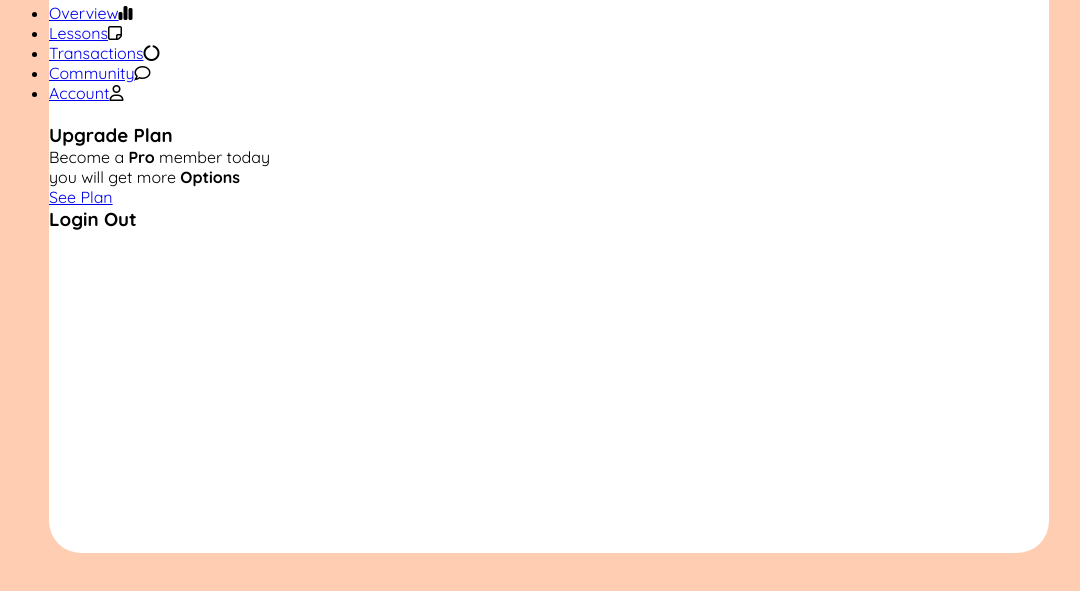
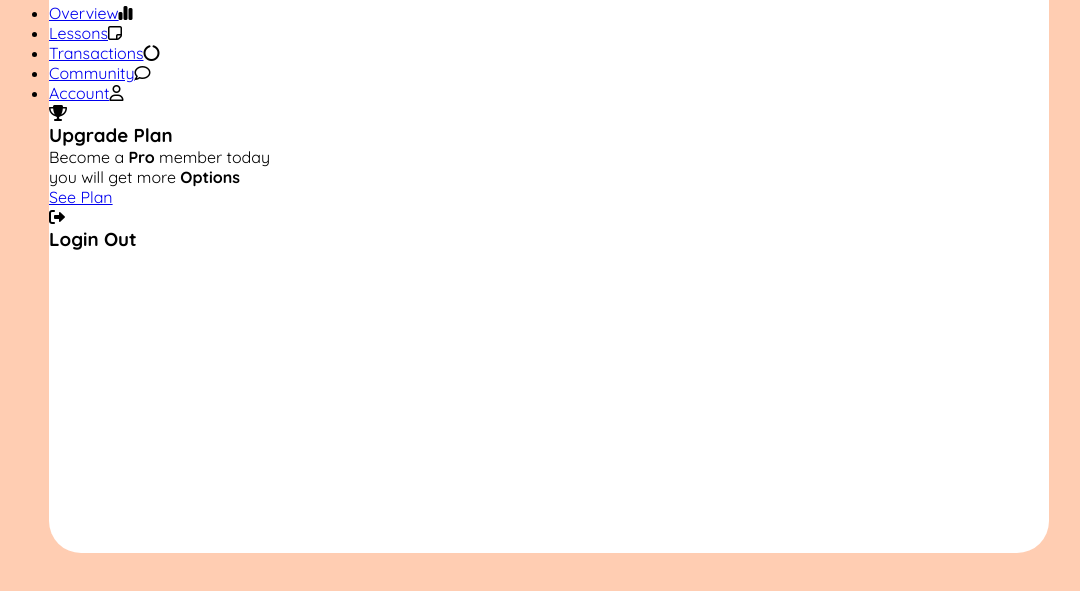
Before and after one commit to renansouza12/dashboard-grid, a plain HTML site: page index.html in a window 1280 px wide. Shown: the part 147-738 px from the top of the page, without its empty margins (91-1171 px from the left). Drawn offline with Linux system fonts and the light colour scheme.

Commit message:
added icons

```diff
--- a/index.html
+++ b/index.html
@@ -36,7 +36,7 @@
                         </li>
                     </ul>
                     <div class="card__bar">
-                        <img src="" alt="">
+                        <i class="fa-solid fa-trophy"></i>
                         <section>
                             <h3>Upgrade Plan</h3>
                             <p>Become a <strong>Pro</strong> member today <br> you will get more <strong>Options</strong></p>
@@ -45,7 +45,11 @@
                             <a href="#">See Plan</a>
                         </div>
                     </div>
-                    <h3>Login Out</h3>
+                    <div class="logOut">
+                        <i class="fa-solid fa-right-from-bracket"></i>
+                        <h3>Login Out</h3>
+                    </div>
+
                 </div>
             </aside>
             <aside class="right__bar"></aside>
```
